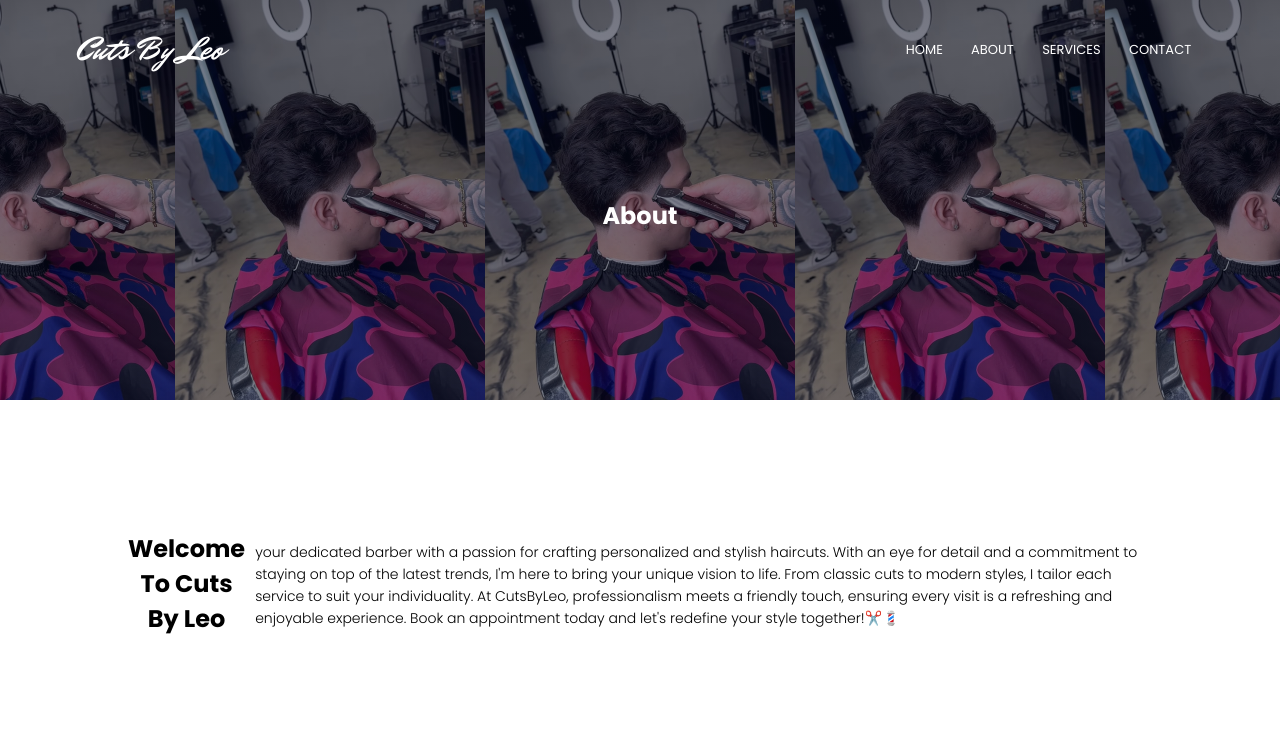
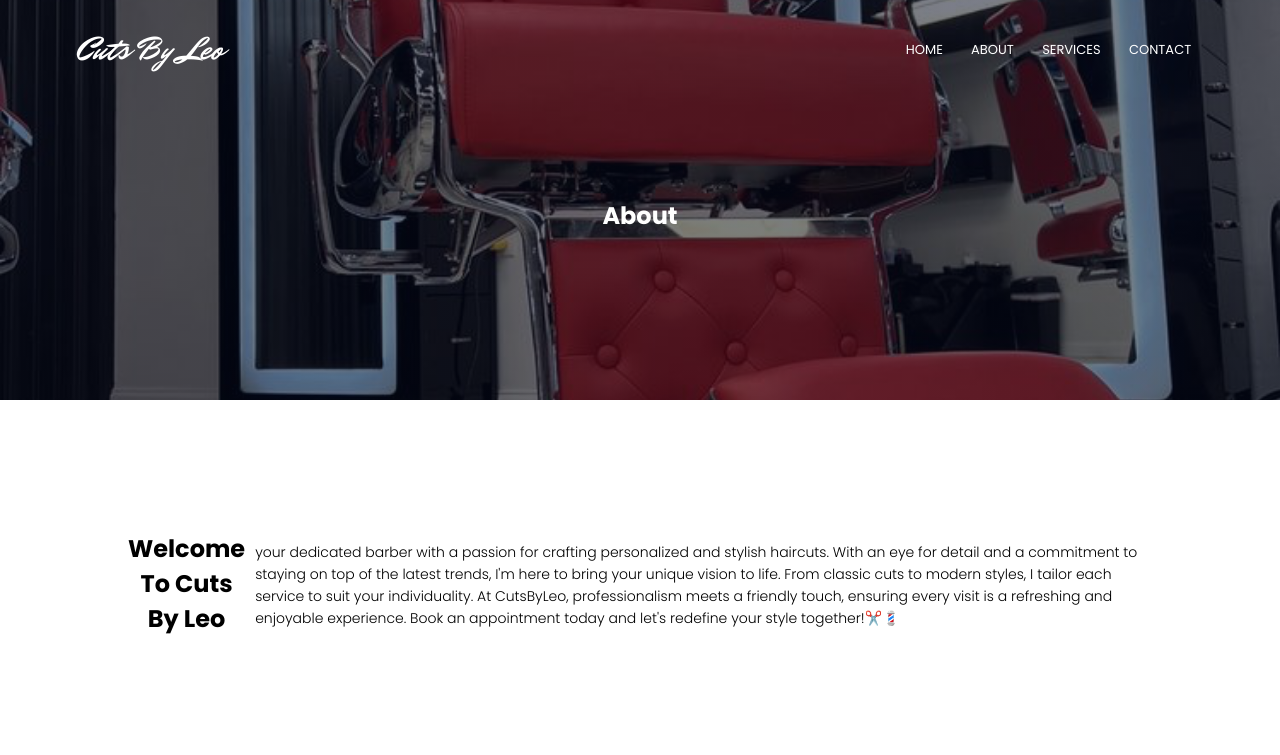
Before and after one commit to yousiftriki/cutsbyleo, a plain HTML site: page about.html in a window 1280 px wide. Shown: the top 755 px of the page. Drawn offline with Linux system fonts and the light colour scheme.

Commit message:
Update style.css

```diff
--- a/style.css
+++ b/style.css
@@ -7,7 +7,7 @@
 .header {
     height: 100vh;
     width: 100%;
-    background-image: linear-gradient(rgba(4, 9, 30, 0.837), rgba(4, 9, 30, 0.837)), url(Images/223chair.png);
+                        background-image: linear-gradient(rgba(4, 9, 30, 0.837), rgba(4, 9, 30, 0.837)), url(Images/223chair.png);
     background-position: center;
     background-size: cover;
 }
@@ -151,9 +151,9 @@ nav .fa{
 .sub-header{
     height: 50vh;
     width: 100%;
-    background-image: linear-gradient(rgba(4, 9, 30, 0.525),rgba(4, 9, 30, 0.525)),url(images/cut1.png);
+    background-image: linear-gradient(rgba(4, 9, 30, 0.525),rgba(4, 9, 30, 0.525)),url(Images/223chair.png);
     background-position: center;
-    background-size: contain;
+    background-size: cover;
     text-align: center;
 }
 
```
